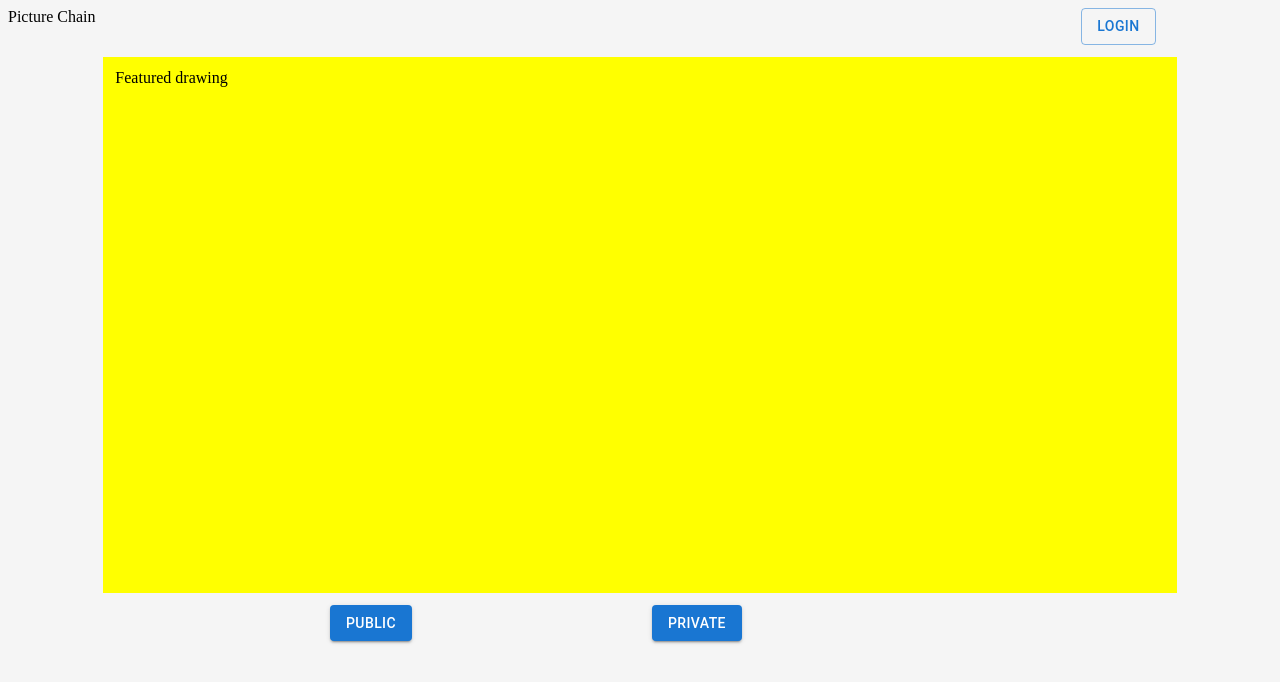
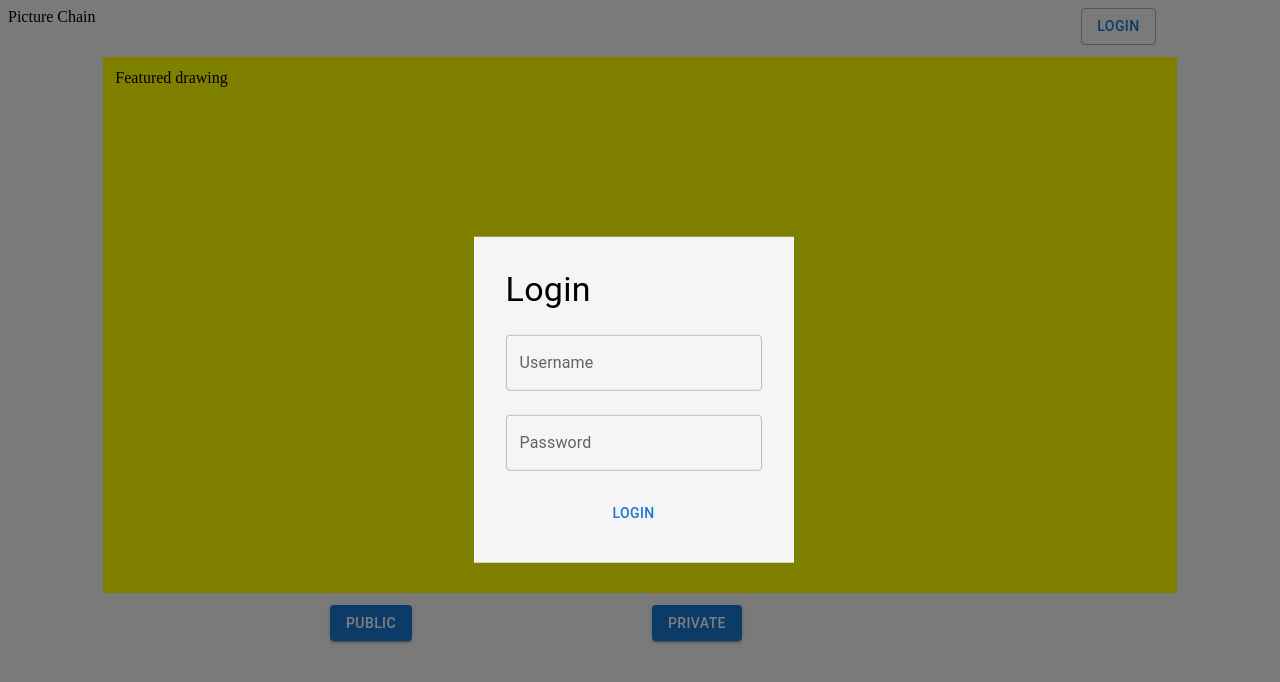
Before and after one commit to lhacks-rsmm/picturechain-frontend, a React (Create React App) app: page / in a window 1280 px wide. Both pictures are taken after a click on the button "LOGIN". Shown: the top 682 px of the page. Built offline with nearby package versions, Linux system fonts and the light colour scheme.

Commit message:
added authentication modal

```diff
--- a/src/App.css
+++ b/src/App.css
@@ -14,3 +14,17 @@ body{
   height: 100%;
   background-color: yellow;
 }
+
+.auth-modal{
+  display: block;
+  background-color: #f5f5f5;
+  position: absolute;
+  top: 50%;
+  -ms-transform: translateY(-50%);
+  transform: translateY(-50%);
+  padding: 2em;
+  left: 37%;
+  width: 20%;
+  margin-left: auto;
+  margin-right: auto;
+}
--- /dev/null
+++ b/src/components/AuthModal.js
@@ -0,0 +1,34 @@
+import { Modal, TextField, Typography, Stack, Button } from "@mui/material";
+import { useState } from "react";
+
+export default function AuthModal(props) {
+    const [username, setUsername] = useState("");
+    const [password, setPassword] = useState("");
+
+    const handleLogin = () => {
+        console.log(username, password);
+    }
+
+    return (
+        <Modal open={props.open} onClose={props.handleClose} >
+            <Stack className="auth-modal" gap={3}>
+                <Typography variant="h4">Login</Typography>
+                <TextField
+                    id="name-field"
+                    label="Username"
+                    variant="outlined"
+                    value={username}
+                    onChange={(e) => {setUsername(e.target.value)}}
+                />
+                <TextField
+                    id="pswd-field"
+                    label="Password"
+                    variant="outlined"
+                    value={password}
+                    onChange={(e) => {setPassword(e.target.value)}}
+                />
+                <Button onClick={handleLogin}>Login</Button>
+            </Stack>
+        </Modal>
+    );
+}
--- a/src/pages/home.js
+++ b/src/pages/home.js
@@ -1,12 +1,21 @@
 import Grid from "@mui/system/Unstable_Grid/Grid";
 import Button from "@mui/material/Button";
+import { useState } from "react";
+import AuthModal from "../components/AuthModal";
+
 
 export default function Home() {
+    const [open, setOpen] = useState(false);
+    const handleOpen = () => setOpen(true);
+    const handleClose = () => setOpen(false);
+
     return (
+        <>
+        <AuthModal open={open} handleClose={handleClose}/>
         <Grid container spacing={3}>
             <Grid item xs={2}>Picture Chain</Grid>
             <Grid item xs={8}/>
-            <Grid item xs={2}><Button variant="outlined">Login</Button></Grid>
+            <Grid item xs={2}><Button variant="outlined" onClick={handleOpen}>Login</Button></Grid>
             <Grid item xs={1} />
             <Grid item xs={10} className="img-container">
                 <div style={{height: "512px", width:"512px"}}>
@@ -20,5 +29,6 @@ export default function Home() {
             <Grid item xs={3}><Button variant="contained">Private</Button></Grid>
             <Grid item xs={3} />
         </Grid>
+        </>
     );
 }
```
